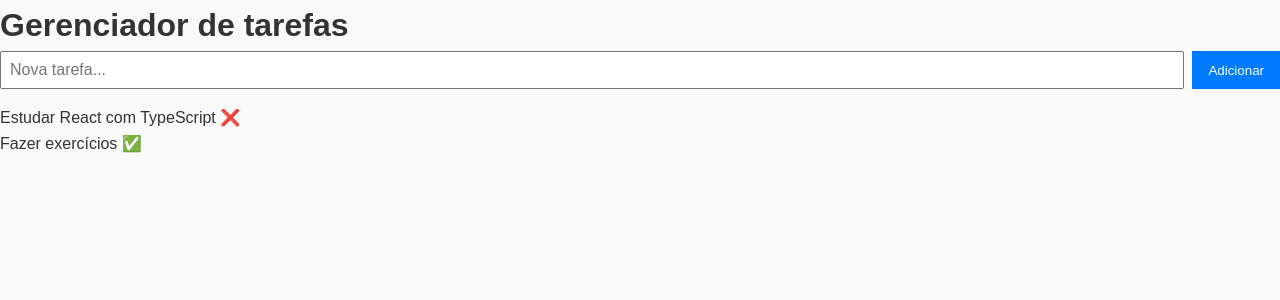
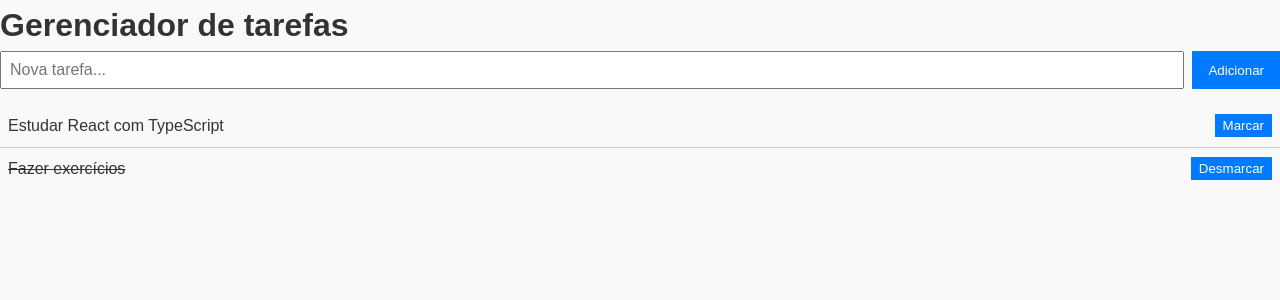
Before and after one commit to fjuncal/react-task-manager, a React (Vite) app: page / in a window 1280 px wide. Shown: the top 300 px of the page. Built offline with nearby package versions, Linux system fonts and the light colour scheme.

Commit message:
Implementando a funcionalidade de colocar a tarefa como concluida

```diff
--- a/src/App.tsx
+++ b/src/App.tsx
@@ -16,13 +16,21 @@ function App() {
     setTasks([...tasks, newTask]);
   };
 
+  const toggleTask = (id: number) => {
+    setTasks((prevTasks) =>
+      prevTasks.map((task) =>
+        task.id === id ? { ...task, completed: !task.completed } : task
+      )
+    );
+  };
+
   return (
     <>
       <GlobalStyles />
       <div>
         <h1>Gerenciador de tarefas</h1>
         <TaskForm onAddTask={addTask} />
-        <TaskList task={tasks} />
+        <TaskList task={tasks} onToggleTask={toggleTask} />
       </div>
     </>
   );
--- a/src/components/TaskList.tsx
+++ b/src/components/TaskList.tsx
@@ -1,19 +1,64 @@
+import { styled } from "styled-components";
 import { Task } from "../types/Task";
 
 interface TaskListProps {
   task: Task[];
+  onToggleTask: (id: number) => void;
 }
 
-export default function TaskList({ task }: TaskListProps) {
+export default function TaskList({ task, onToggleTask }: TaskListProps) {
   return (
     <>
-      <ul>
+      <List>
         {task.map((task) => (
-          <li key={task.id}>
-            {task.text} {task.completed ? "✅" : "❌"}
-          </li>
+          <ListItem key={task.id}>
+            <span
+              style={{
+                textDecoration: task.completed ? "line-through" : "none",
+              }}
+            >
+              {task.text}
+            </span>
+            <button onClick={() => onToggleTask(task.id)}>
+              {task.completed ? "Desmarcar" : "Marcar"}
+            </button>
+          </ListItem>
         ))}
-      </ul>
+      </List>
     </>
   );
 }
+
+const List = styled.ul`
+  list-style: none;
+  padding: 0;
+`;
+
+const ListItem = styled.li`
+  display: flex;
+  align-items: center;
+  justify-content: space-between;
+  padding: 8px;
+  border-bottom: 1px solid #ccc;
+
+  &:last-child {
+    border-bottom: none;
+  }
+
+  span {
+    flex: 1;
+  }
+
+  button {
+    margin-left: 8px;
+    background-color: #007bff;
+    color: white;
+    border: none;
+    padding: 4px 8px;
+    cursor: pointer;
+
+    &:hover {
+      background-color: #0056b3;
+    }
+  }
+`;
```
